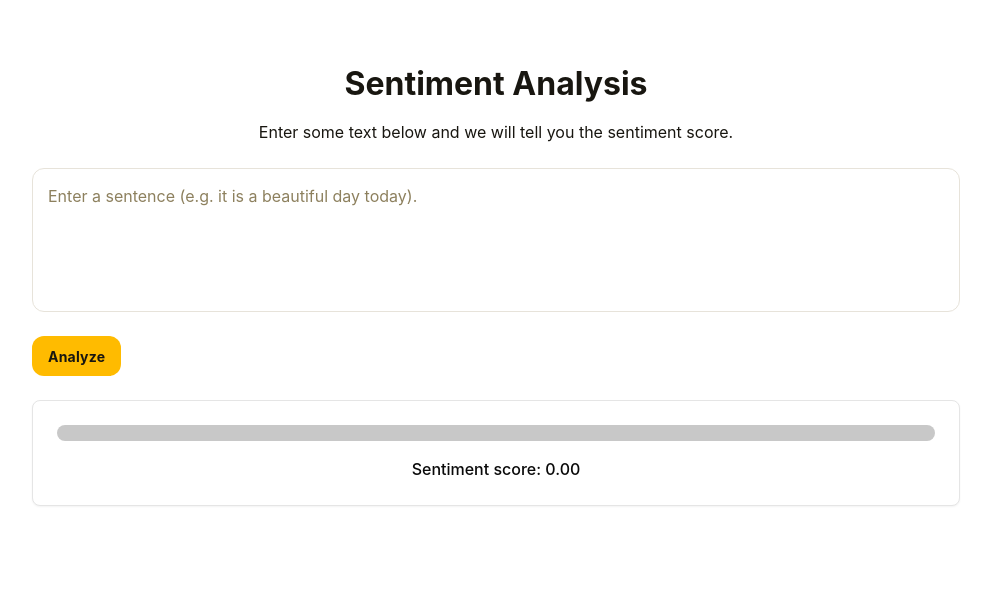
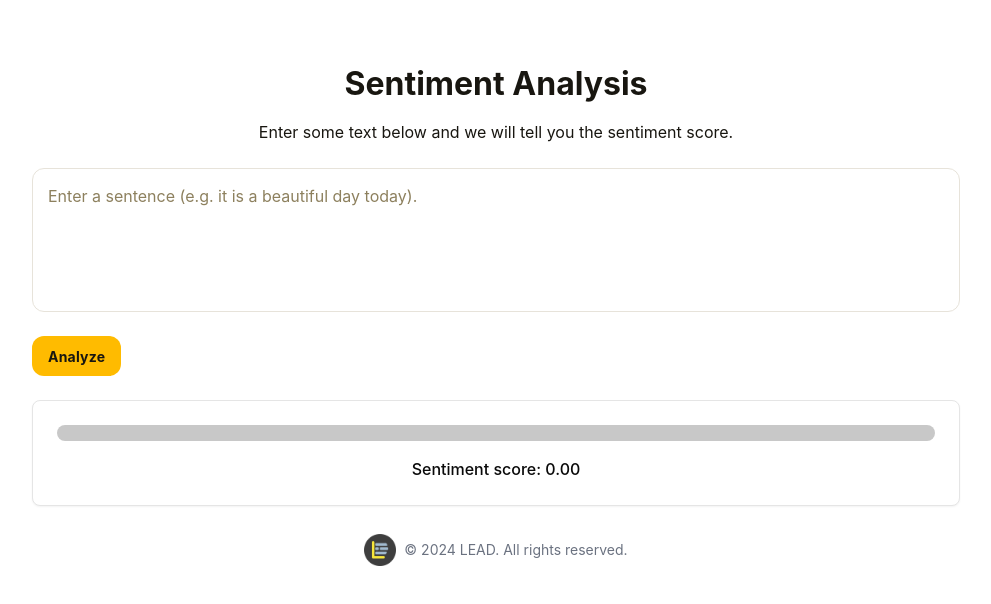
Before and after one commit to drhanlau/sentiment_next, a Next.js app: page /demo in a window 1280 px wide. Shown: the top 604 px of the page, without its empty margins (144-1135 px from the left). Built offline with nearby package versions, Linux system fonts and the light colour scheme.

Commit message:
added footer

```diff
--- a/app/demo/senti.tsx
+++ b/app/demo/senti.tsx
@@ -57,6 +57,14 @@ const Senti: React.FC = () => {
                   <ProgressBar value={progressValue} />
                 </div>
 
+            <div className="text-center text-gray-500 text-sm mt-4 flex justify-center items-center">
+              <a href="https://thelead.io" target="_blank" rel="noopener noreferrer" className="mr-2">
+                <img src="/lead-logo-flat-no-word.png" alt="LEAD Logo" className="h-8 inline-block" />
+              </a>
+              <p>&copy; {new Date().getFullYear()} LEAD. All rights reserved.</p>
+            </div>
+
+
               </div>
             </div>
           </div>
```
Also changed, not shown: public/lead-logo-flat-no-word.png (added).
